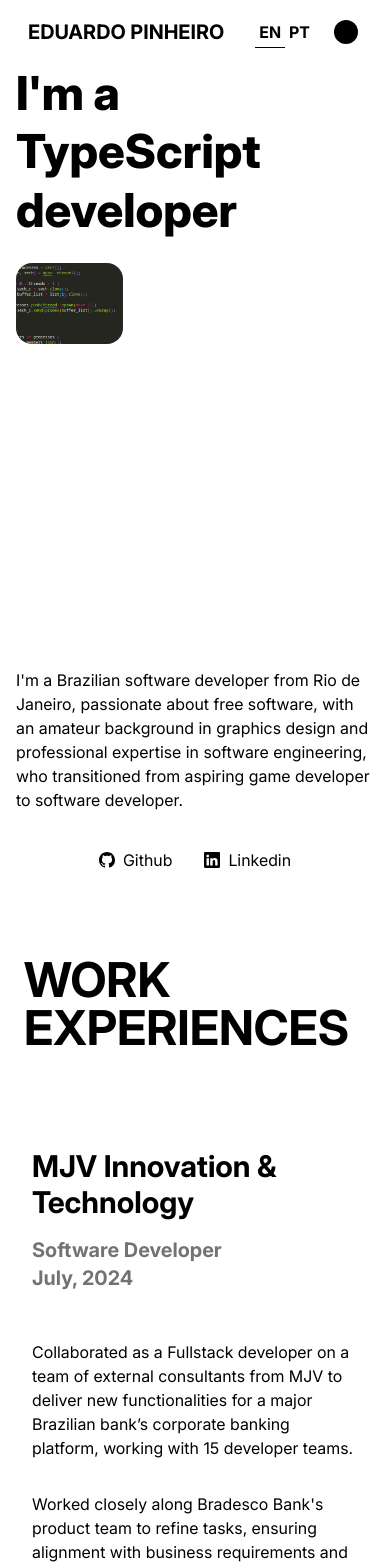
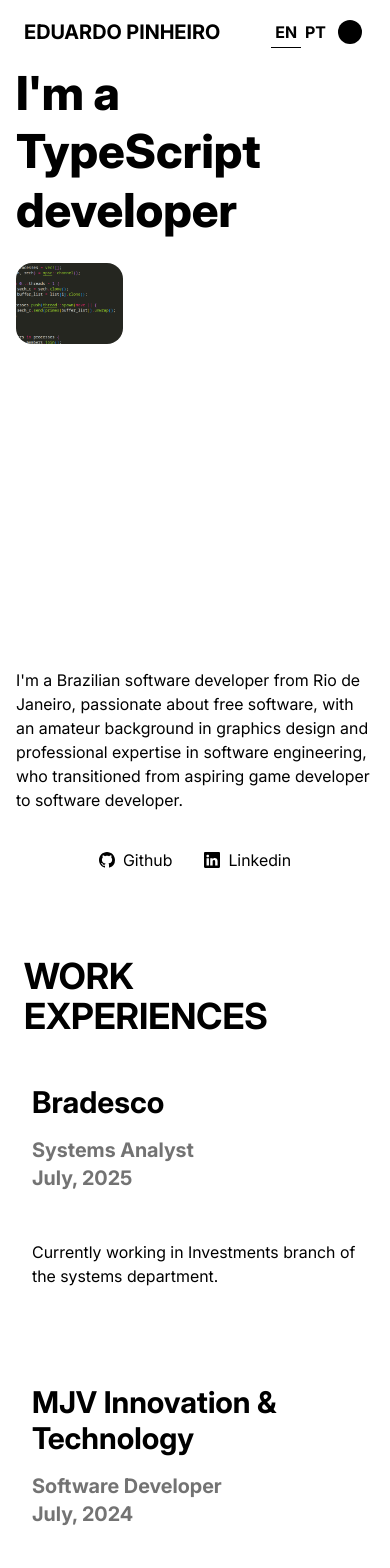
Before and after one commit to Edhet/eduardop, an Angular app: page / in a window 390 px wide. Shown: the top 1568 px of the page. Built offline with nearby package versions, Linux system fonts and the light colour scheme.

Commit message:
Correct version and minor adjustment

```diff
--- a/package.json
+++ b/package.json
@@ -1,6 +1,6 @@
 {
   "name": "eduardop",
-  "version": "1.0.0",
+  "version": "3.0.1",
   "scripts": {
     "ng": "ng",
     "start": "ng serve",
--- a/src/app/components/footer/footer.component.html
+++ b/src/app/components/footer/footer.component.html
@@ -1,5 +1,5 @@
 <footer class="flex flex-col md:flex-row gap-4 justify-center md:justify-start min-w-min pt-16 pb-6 md:pb-12 px-6 mt-12 slowFade text-black dark:text-white">
-  <div class="flex flex-col gap-2 text-base md:text-xl">
+  <div class="flex flex-col gap-2 text-sm md:text-xl">
     <div class="flex flex-wrap gap-2 mt-2s">
       <p class="font-medium uppercase">{{localizationService.headerContent.contactText}}</p>
       <p class="h-fit my-auto font-light select-all ml-auto">{{localizationService.headerContent.email}}</p>
--- a/src/app/components/header/header.component.html
+++ b/src/app/components/header/header.component.html
@@ -1,4 +1,4 @@
-<div class="z-50 sticky top-0 flex font-bold pt-4 px-1 text-white uppercase pointer-events-none
+<div class="z-50 sticky top-0 flex font-bold pt-4 md:px-1 text-white uppercase pointer-events-none
 mx-6 md:mx-24 lg:mx-32 2xl:max-w-[70%] 2xl:mx-[15%]" style="mix-blend-mode: difference;">
     <h1 class="text-xl md:text-2xl my-auto">{{localizationService.headerContent.firstName + ' ' +
         localizationService.headerContent.surname}}</h1>
@@ -11,7 +11,7 @@
         {{localizationService.currentLanguage == 'pt' ? SELECTED_STYLE : UNSELECTED_STYLE}}"
             (click)="changeLanguage(LANGUAGES.PORTUGUESE)">PT</button>
 
-        <div class="flex ml-4 w-8">
+        <div class="flex ml-1 md:ml-4 w-8">
             <button class="m-auto transition-all rounded-full bg-white" [@clicked]="themeBtnAnimationState"
                 (click)="changeTheme()">
             </button>
--- a/src/app/components/project-list/project-list.component.html
+++ b/src/app/components/project-list/project-list.component.html
@@ -1,5 +1,5 @@
 <section class="slowFade relative mt-16 md:mt-24 mx-6 md:mx-0">
-  <h2 class="mb-2 font-bold text-5xl lg:text-6xl text-black dark:text-white uppercase">{{localizationService.projectHeader}}</h2>
+  <h2 class="mb-2 font-bold text-4xl lg:text-6xl text-black dark:text-white uppercase">{{localizationService.projectHeader}}</h2>
 
   <div class="py-3 md:backdrop-blur-sm">
     <div class="flex gap-2 flex-wrap mb-6">
--- a/src/app/components/skills-and-experience/skills-and-experience.component.html
+++ b/src/app/components/skills-and-experience/skills-and-experience.component.html
@@ -1,5 +1,5 @@
 <main class="slowFade mt-16 md:mt-24">
-  <h2 class="text-black dark:text-white mb-12 mx-6 font-bold text-5xl lg:text-6xl uppercase">{{ localizationService.skillsSectionContent.sectionHeader }}</h2>
+  <h2 class="text-black dark:text-white mx-6 font-bold text-4xl lg:text-6xl uppercase">{{ localizationService.skillsSectionContent.sectionHeader }}</h2>
   <div *ngFor="let event of localizationService.eventList" class="relative flex flex-col md:flex-row w-full h-fit">
     <div class="w-full min-h-full text-white">
       <div class="sticky font-bold top-2 px-8 pt-12 md:py-16 text-xl">
--- a/src/assets/json/events.json
+++ b/src/assets/json/events.json
@@ -2,6 +2,15 @@
     {
         "language": "en",
         "events": [
+            {
+                "header": "Bradesco",
+                "description": "Systems Analyst",
+                "date": "July, 2025",
+                "bulletPoints": [
+                    "Currently working in Investments branch of the systems department."
+                ],
+                "image": "bradesco.jpg"
+            },
             {
                 "header": "MJV Innovation & Technology",
                 "description": "Software Developer",
@@ -35,6 +44,15 @@
     {
         "language": "pt",
         "events": [
+                        {
+                "header": "Bradesco",
+                "description": "Analista de sistemas",
+                "date": "July, 2025",
+                "bulletPoints": [
+                    "Atualmente trabalhando na seção de investimentos do departamento de sistemas."
+                ],
+                "image": "bradesco.jpg"
+            },
             {
                 "header": "MJV Innovation & Technology",
                 "description": "Desenvolvedor de Software",
```
